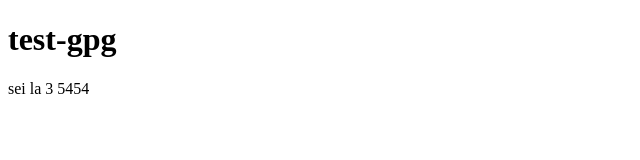
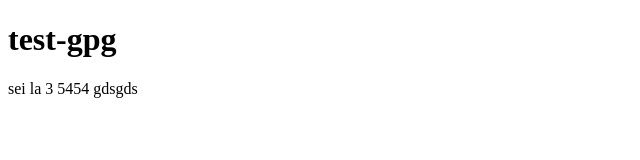
Before and after one commit to gabrieldcout/test-gpg, a plain HTML site: page index.html in a window 1280 px wide. Shown: the full height of the page, 0-640 px from the left. Drawn offline with Linux system fonts and the light colour scheme.

Commit message:
gdsgds added

```diff
--- a/index.html
+++ b/index.html
@@ -10,5 +10,6 @@
     <h1>test-gpg</h1>
      sei la 3
      5454
+     gdsgds
 </body>
 </html>
```
